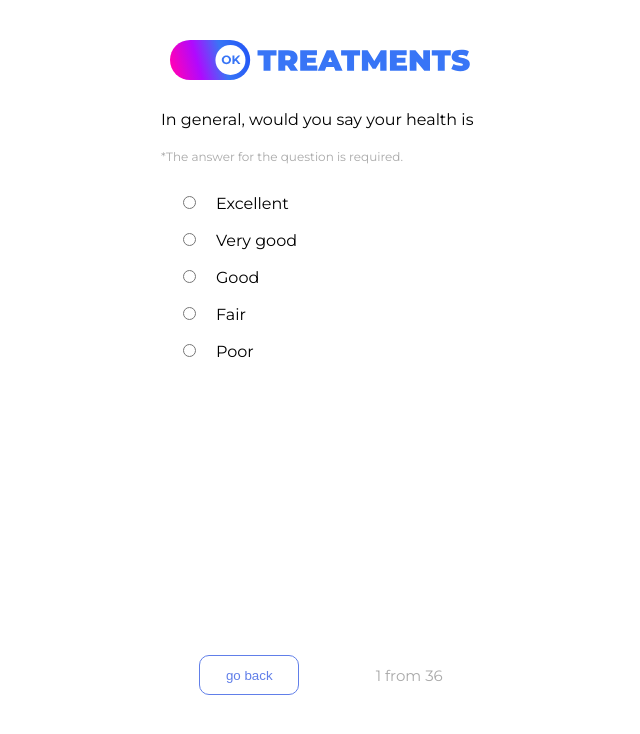
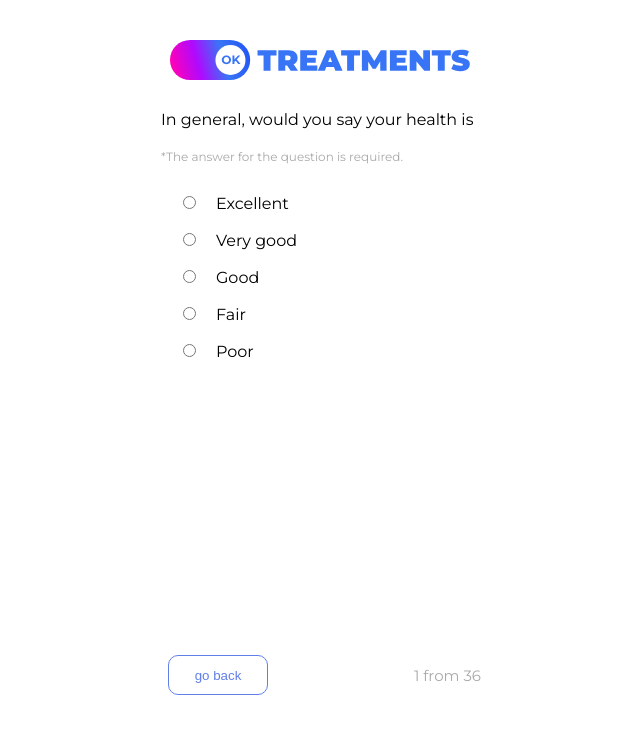
Before and after one commit to RomanRichert/Social_Network_For_Health, a React (Create React App) app in the folder my-app/: page /human in a window 1280 px wide. Both pictures are taken after a click on the button 590 px from the left and 157 px from the top of the page. Shown: the top 734 px of the page, without its empty margins (319-959 px from the left). Built offline with nearby package versions, Linux system fonts and the light colour scheme.

Commit message:
button fixed again

```diff
--- a/my-app/src/components/QuestionItem/index.jsx
+++ b/my-app/src/components/QuestionItem/index.jsx
@@ -19,9 +19,9 @@ export default function QuestionItem({ id, question, answers }) {
 
   const handleOptionChange = (event) => {
     if (+id === 36) {
-      setTimeout(() => navigate("/submit"), 500);
+      setTimeout(() => navigate("/submit"), 100);
     } else {
-      setTimeout(() => navigate(`/${+id + 1}`), 500);
+      setTimeout(() => navigate(`/${+id + 1}`), 100);
     }
     dispatch(getAnswerAction((stateAnswers[id] = event.currentTarget.value)));
   };
--- a/my-app/src/pages/QuestionsPage/index.module.css
+++ b/my-app/src/pages/QuestionsPage/index.module.css
@@ -1,5 +1,4 @@
 .questions_page {
-  /* gap: 35px; */
   overflow: scroll;
   min-height: 75vh;
   display: flex;
@@ -23,10 +22,11 @@
 }
 
 .arrows {
+  padding-left: 7px;
   display: flex;
   margin-bottom: 15px;
   align-items: center;
-  justify-content: space-around;
+  justify-content: space-between;
 }
 
 .description {
```
